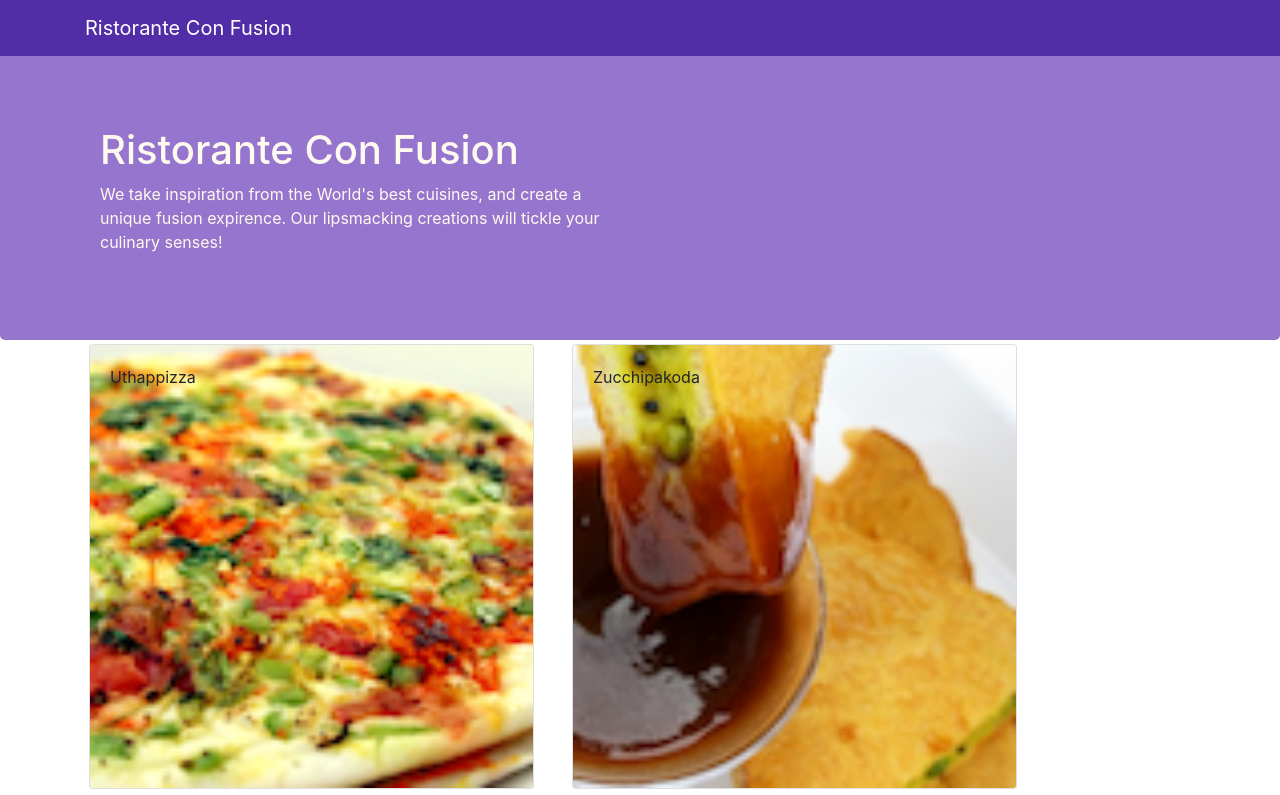
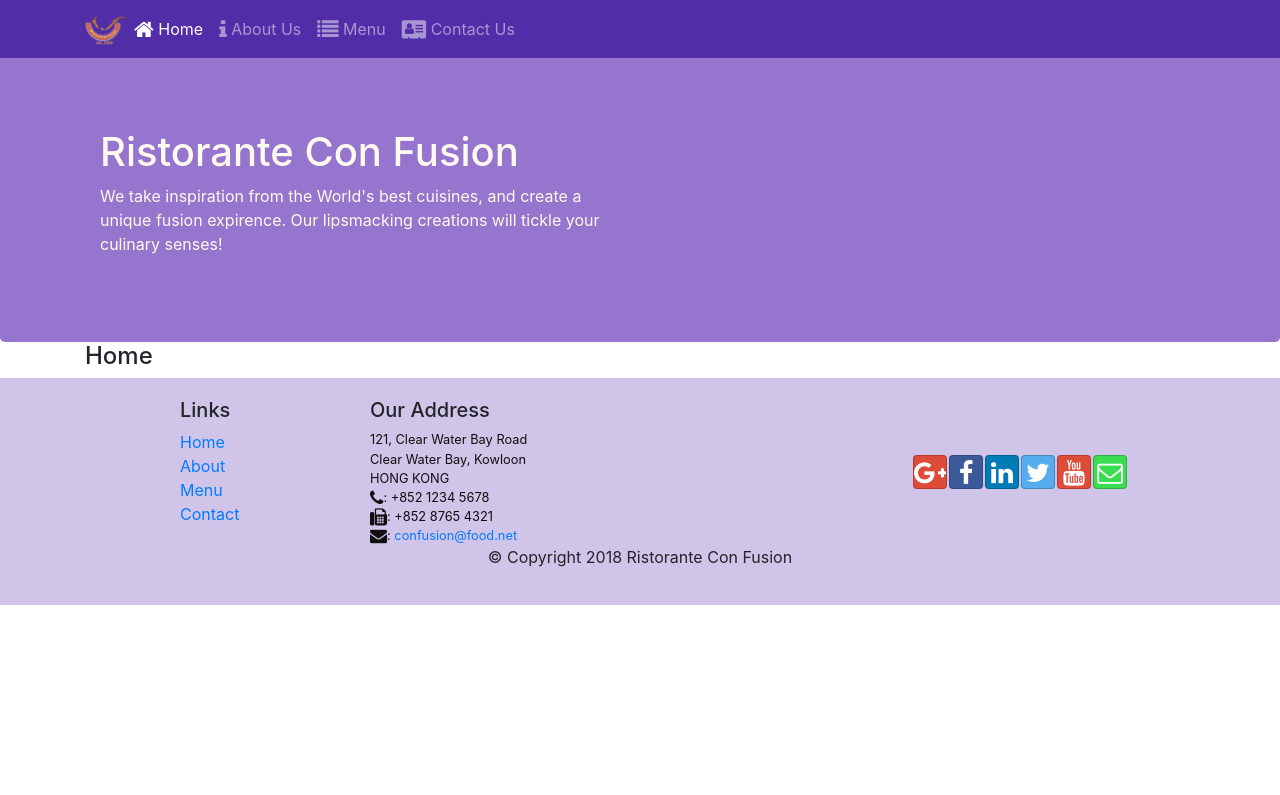
Before and after one commit to iabhitech/iHunger, a React (Create React App) app: page /home in a window 1280 px wide. Shown: the top 795 px of the page. Built offline with nearby package versions, Linux system fonts and the light colour scheme.

Commit message:
React Router

```diff
--- a/package.json
+++ b/package.json
@@ -11,6 +11,7 @@
     "font-awesome": "4.7.0",
     "react": "^17.0.2",
     "react-dom": "^17.0.2",
+    "react-router-dom": "4.2.2",
     "react-scripts": "4.0.3",
     "reactstrap": "^8.9.0",
     "web-vitals": "^1.0.1"
--- a/src/App.js
+++ b/src/App.js
@@ -1,11 +1,13 @@
 import Main from "./components/MainComponent";
 import "./App.css";
-const App = () => <Main />;
+import { BrowserRouter } from "react-router-dom";
+
+const App = () => {
+  return (
+    <BrowserRouter>
+      <Main />
+    </BrowserRouter>
+  );
+};
 
 export default App;
-
-/*
-Types of component implementation in React:
-1. Class Component: using class, has state, hooks etc.
-2. Functional Component: using function, only has props.
-*/
--- a/src/components/FooterComponent.js
+++ b/src/components/FooterComponent.js
@@ -1,4 +1,5 @@
 import React from "react";
+import { Link } from "react-router-dom";
 
 function Footer(props) {
   return (
@@ -9,16 +10,16 @@ function Footer(props) {
             <h5>Links</h5>
             <ul className="list-unstyled">
               <li>
-                <a href="#">Home</a>
+                <Link to="/home">Home</Link>
               </li>
               <li>
-                <a href="#">About</a>
+                <Link to="/aboutus">About</Link>
               </li>
               <li>
-                <a href="#">Menu</a>
+                <Link to="/menu">Menu</Link>
               </li>
               <li>
-                <a href="contactus.html">Contact</a>
+                <Link to="/contactus">Contact</Link>
               </li>
             </ul>
           </div>
--- a/src/components/HeaderComponent.js
+++ b/src/components/HeaderComponent.js
@@ -1,15 +1,51 @@
 import { Component } from "react";
-import { Jumbotron, Navbar, NavbarBrand } from "reactstrap";
-
+import { Collapse, Jumbotron, Nav, Navbar, NavbarBrand, NavbarToggler, NavItem } from "reactstrap";
+import { NavLink } from "react-router-dom";
 class Header extends Component {
+  constructor(props) {
+    super(props);
+    this.state = {
+      isNavOpen: false,
+    };
+    this.toggleNav = this.toggleNav.bind(this);
+  }
+  toggleNav() {
+    this.setState({ isNavOpen: !this.state.isNavOpen });
+  }
   render() {
     return (
       <>
-        <Navbar dark>
+        <Navbar dark expand="sm">
           <div className="container">
-            <NavbarBrand link="/" tabIndex="1">
-              Ristorante Con Fusion
+            <NavbarBrand className="mr-auto" link="/" tabIndex="1">
+              <img src="assets/images/logo.png" height="30" width="41" alt="Ristorante Con Fusion" />
             </NavbarBrand>
+            <NavbarToggler onClick={this.toggleNav} />
+
+            <Collapse isOpen={this.state.isNavOpen} navbar>
+              <Nav navbar>
+                <NavItem>
+                  <NavLink className="nav-link" to="/home">
+                    <span className="fa fa-home fa-lg"></span> Home
+                  </NavLink>
+                </NavItem>
+                <NavItem>
+                  <NavLink className="nav-link" to="/aboutus">
+                    <span className="fa fa-info fa-lg"></span> About Us
+                  </NavLink>
+                </NavItem>
+                <NavItem>
+                  <NavLink className="nav-link" to="/menu">
+                    <span className="fa fa-list fa-lg"></span> Menu
+                  </NavLink>
+                </NavItem>
+                <NavItem>
+                  <NavLink className="nav-link" to="/contactus">
+                    <span className="fa fa-address-card fa-lg"></span> Contact Us
+                  </NavLink>
+                </NavItem>
+              </Nav>
+            </Collapse>
           </div>
         </Navbar>
         <Jumbotron>
--- /dev/null
+++ b/src/components/HomeComponent.js
@@ -0,0 +1,6 @@
+const Home = (props) => (
+  <div className="container">
+    <h4>Home</h4>
+  </div>
+);
+export default Home;
--- a/src/components/MainComponent.js
+++ b/src/components/MainComponent.js
@@ -1,29 +1,29 @@
 import { Component } from "react";
 import Menu from "./MenuComponent";
 import { DISHES } from "../shared/dishes";
-import DishDetail from "./DishdetailComponent";
 import Header from "./HeaderComponent";
 import Footer from "./FooterComponent";
+import Home from "./HomeComponent";
+import { Redirect, Route, Switch } from "react-router-dom";
 
 class Main extends Component {
   constructor(props) {
     super(props);
     this.state = {
       dishes: DISHES,
-      selectedDish: null,
     };
   }
 
-  onDishSelect(dishId) {
-    this.setState({ selectedDish: dishId });
-  }
-
   render() {
+    const HomePage = () => <Home />;
     return (
       <div>
         <Header />
-        <Menu dishes={this.state.dishes} onClick={(dishId) => this.onDishSelect(dishId)} />
-        <DishDetail dish={this.state.dishes.filter((dish) => dish.id === this.state.selectedDish)[0]} />
+        <Switch>
+          <Route path="/home" component={HomePage} />
+          <Route exact path="/menu" component={() => <Menu dishes={this.state.dishes} />} />
+          <Redirect to="/home" />
+        </Switch>
         <Footer />
       </div>
     );
@@ -31,3 +31,5 @@ class Main extends Component {
 }
 
 export default Main;
+/*  <Menu dishes={this.state.dishes} onClick={(dishId) => this.onDishSelect(dishId)} />
+        <DishDetail dish={this.state.dishes.filter((dish) => dish.id === this.state.selectedDish)[0]} /> */
```
Also changed, not shown: 1 other file (tests, documents, lock files or other folders).
